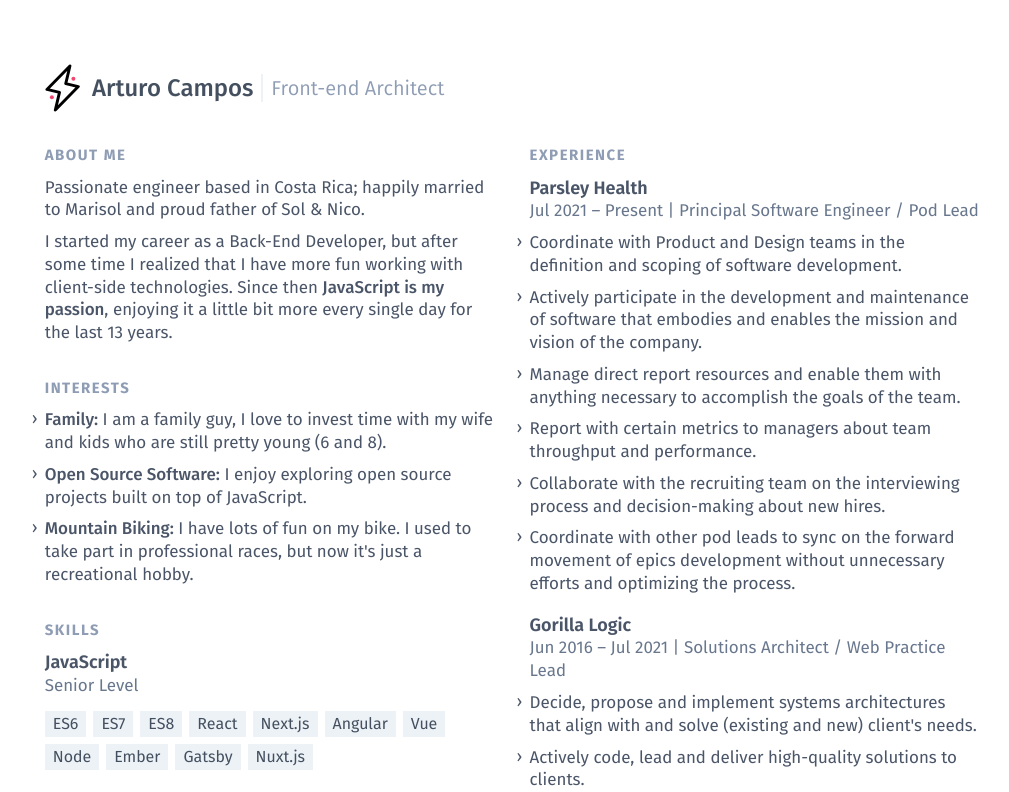
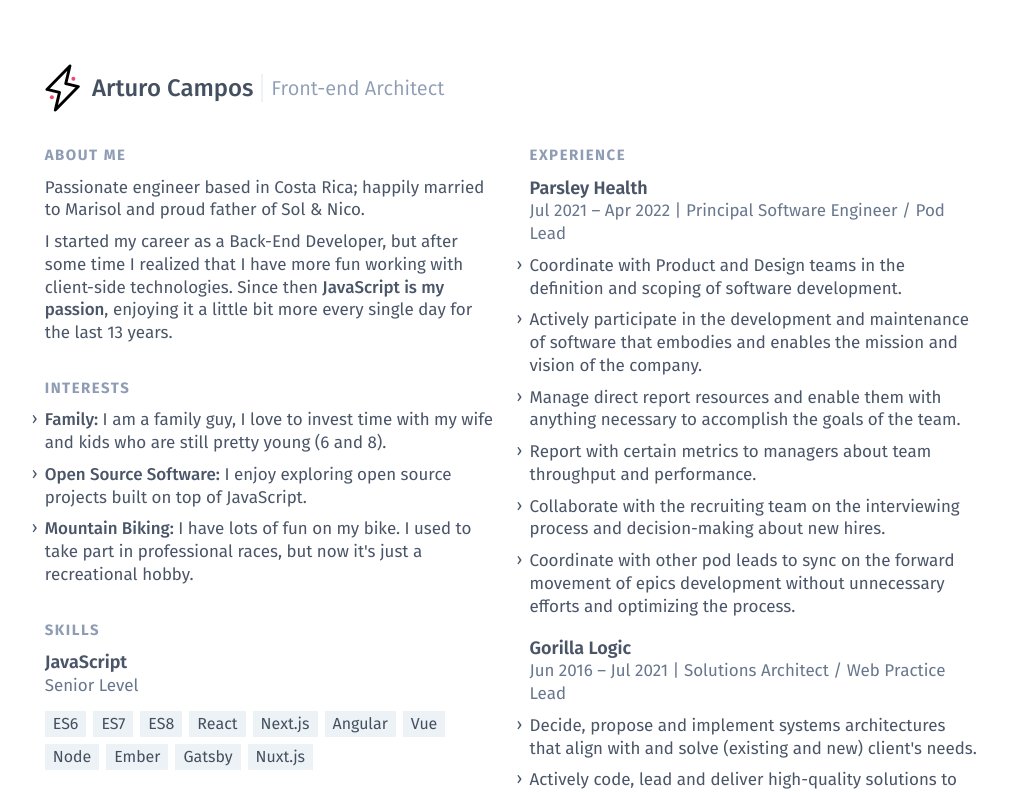
Before and after one commit to arturocr/arturocampos.dev, a Next.js app: page / in a window 1280 px wide. Shown: the top 792 px of the page, without its empty margins (128-1137 px from the left). Built offline with nearby package versions, Linux system fonts and the light colour scheme.

Commit message:
content changes

```diff
--- a/pages/index.js
+++ b/pages/index.js
@@ -266,7 +266,8 @@ export default function IndexPage() {
                       University of Costa Rica
                     </h3>
                     <p className='leading-normal text-md text-gray-650'>
-                      2004 – 2007 | Bachelor&apos;s Degree in Software Engineering
+                      2004 – 2007 | Bachelor&apos;s Degree in Software
+                      Engineering
                     </p>
                   </header>
                 </section>
@@ -441,7 +442,7 @@ export default function IndexPage() {
                       Parsley Health
                     </h3>
                     <p className='leading-normal text-md text-gray-650'>
-                      Jul 2021 – Present | Principal Software Engineer / Pod
+                      Jul 2021 – Apr 2022 | Principal Software Engineer / Pod
                       Lead
                     </p>
                   </header>
@@ -508,7 +509,8 @@ export default function IndexPage() {
                         ›
                       </span>{' '}
                       Decide, propose and implement systems architectures that
-                      align with and solve (existing and new) client&apos;s needs.
+                      align with and solve (existing and new) client&apos;s
+                      needs.
                     </li>
                     <li className='mt-2.1 text-md text-gray-700 leading-normal relative'>
                       <span className='absolute -ml-3 sm:-ml-3.2 select-none transform -translate-y-px'>
```
